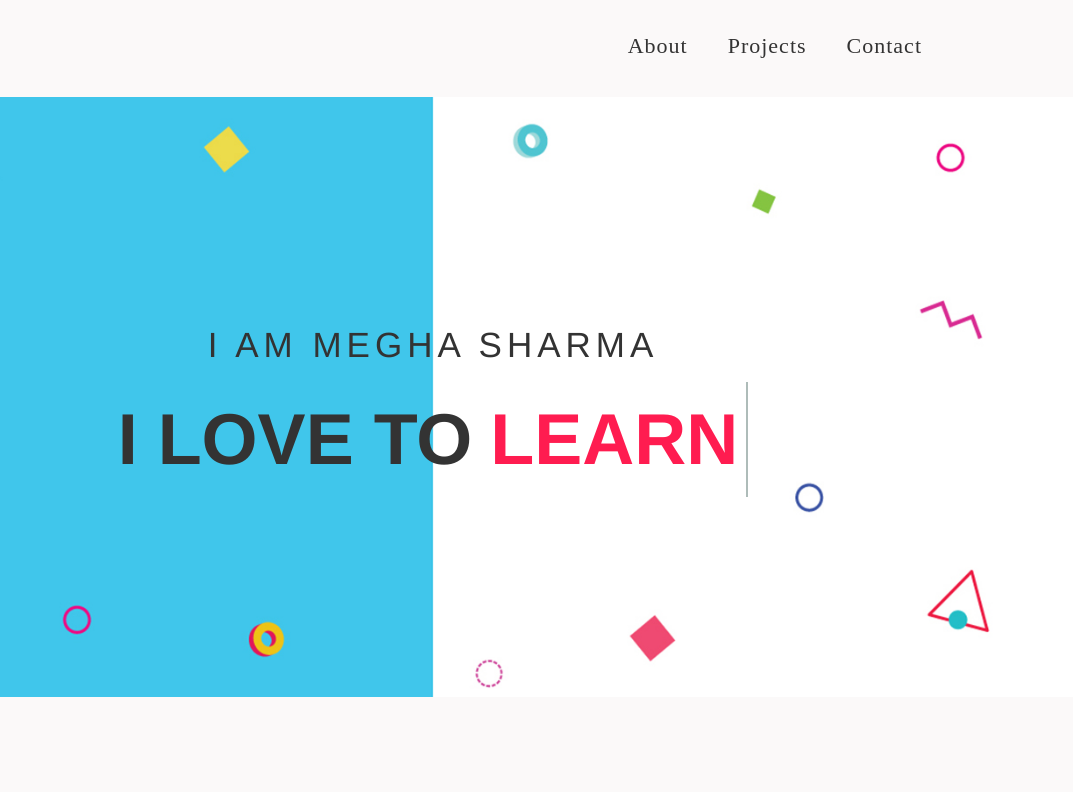
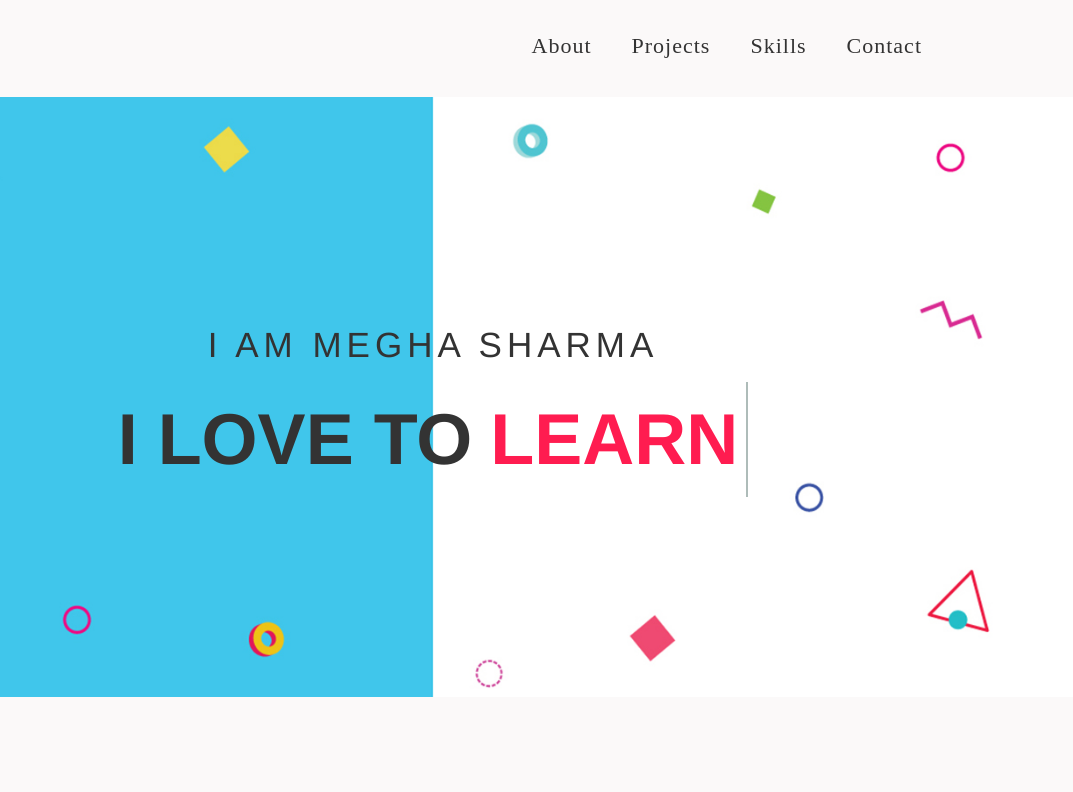
Before and after one commit to meghathedesigner/My-Portfolio, a plain HTML site: page index.html in a window 1280 px wide. Shown: the top 792 px of the page, 207-1280 px from the left. Drawn offline with nearby package versions, Linux system fonts and the light colour scheme.

Commit message:
add nav item for skill section

```diff
--- a/index.html
+++ b/index.html
@@ -46,6 +46,7 @@
           <ul class="nav navbar-nav">
             <li class="active"><a href="#aboutme" class="abt_me">About</a></li>
             <li class="active"><a href="#project" class="abt_me">Projects</a></li>
+            <li class="active"><a href="#skill" class="abt_me">Skills</a></li>
             <li><a href="#contact" class="abt_me">Contact</a></li>
           </ul>
           <ul class="nav navbar-nav">
```
